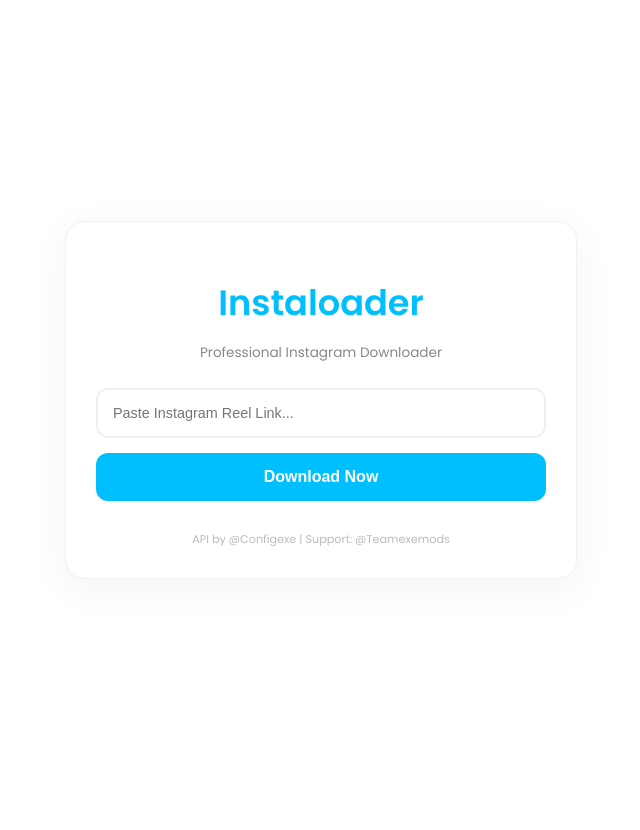
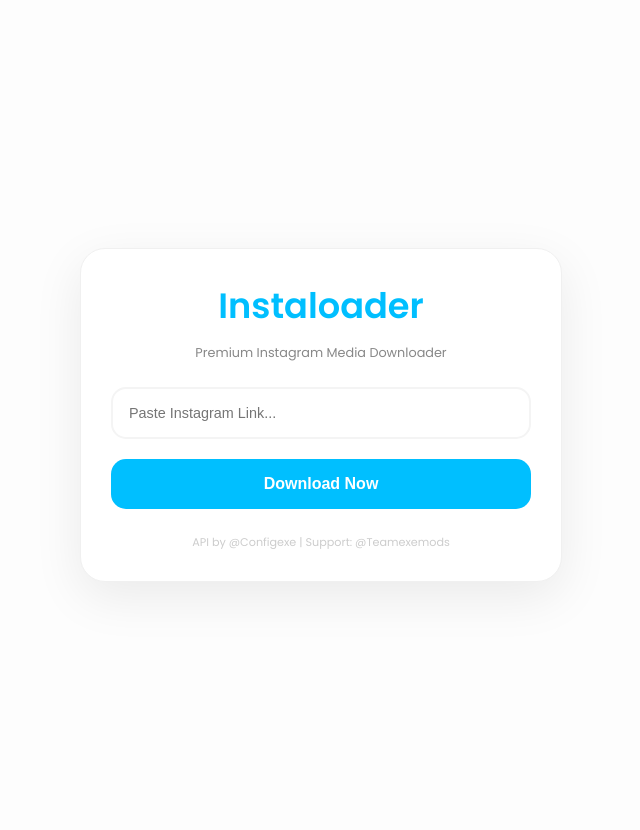
Before and after one commit to Configexe786/instaload, a Flask app: page / in a window 1280 px wide. Shown: the whole page, without its empty margins (319-959 px from the left). Before the commit the page ends 579 px from the top, so only its background shows below. Run offline with Flask 3, Linux system fonts and the light colour scheme; some libraries are stand-ins or nearby versions.

Commit message:
Update index.html

```diff
--- a/templates/index.html
+++ b/templates/index.html
@@ -6,120 +6,101 @@
     <title>Instaloader | Pro</title>
     <link href="https://fonts.googleapis.com/css2?family=Poppins:wght@400;600&display=swap" rel="stylesheet">
     <style>
-        :root { --sky-blue: #00BFFF; --white: #ffffff; }
-        body { font-family: 'Poppins', sans-serif; background: var(--white); display: flex; justify-content: center; align-items: center; min-height: 100vh; margin: 0; padding: 20px; box-sizing: border-box; }
-        .container { width: 100%; max-width: 450px; text-align: center; padding: 30px; border-radius: 20px; box-shadow: 0 10px 40px rgba(0,0,0,0.05); border: 1px solid #f0f0f0; background: #fff; }
-        h1 { color: var(--sky-blue); font-size: 2.2rem; margin-bottom: 5px; font-weight: 600; }
-        p { color: #888; margin-bottom: 25px; font-size: 0.85rem; }
-        input { width: 100%; padding: 15px; border: 2px solid #f0f0f0; border-radius: 12px; margin-bottom: 15px; box-sizing: border-box; outline: none; transition: 0.3s; font-size: 0.9rem; }
+        :root { --sky-blue: #00BFFF; --dark-blue: #0091ea; }
+        body { font-family: 'Poppins', sans-serif; background: #fdfdfd; margin: 0; display: flex; justify-content: center; align-items: center; min-height: 100vh; padding: 15px; }
+        .container { width: 100%; max-width: 420px; background: #fff; padding: 30px; border-radius: 25px; box-shadow: 0 15px 50px rgba(0,0,0,0.08); text-align: center; border: 1px solid #f0f0f0; }
+        h1 { color: var(--sky-blue); font-size: 2.2rem; margin: 0; }
+        p { color: #888; font-size: 0.8rem; margin-bottom: 25px; }
+        .input-group { position: relative; margin-bottom: 20px; }
+        input { width: 100%; padding: 16px; border: 2px solid #f4f4f4; border-radius: 15px; box-sizing: border-box; outline: none; transition: 0.3s; font-size: 0.9rem; }
         input:focus { border-color: var(--sky-blue); }
-        .btn-main { width: 100%; padding: 15px; background: var(--sky-blue); color: white; border: none; border-radius: 12px; font-weight: 600; cursor: pointer; transition: 0.3s; font-size: 1rem; }
-        .btn-main:hover { background: #0099cc; }
-
-        #loader { display: none; margin: 20px auto; border: 4px solid #f3f3f3; border-top: 4px solid var(--sky-blue); border-radius: 50%; width: 35px; height: 35px; animation: spin 1s linear infinite; }
+        .btn-get { width: 100%; padding: 16px; background: var(--sky-blue); color: #fff; border: none; border-radius: 15px; font-weight: 600; cursor: pointer; font-size: 1rem; transition: 0.3s; }
+        .btn-get:hover { background: var(--dark-blue); transform: translateY(-2px); }
+        #loader { display: none; border: 4px solid #f3f3f3; border-top: 4px solid var(--sky-blue); border-radius: 50%; width: 30px; height: 30px; animation: spin 1s linear infinite; margin: 20px auto; }
         @keyframes spin { 0% { transform: rotate(0deg); } 100% { transform: rotate(360deg); } }
-
-        .result-box { margin-top: 25px; display: none; }
-        .thumbnail-preview { width: 100%; border-radius: 15px; margin-bottom: 20px; border: 1px solid #eee; display: block; }
-
-        .dl-card { background: #f8fbff; padding: 15px; border-radius: 12px; margin-bottom: 12px; display: flex; justify-content: space-between; align-items: center; border: 1px solid #e1f5fe; transition: 0.3s; }
-        .dl-card:hover { transform: translateY(-2px); box-shadow: 0 5px 15px rgba(0,191,255,0.1); }
-
-        .label-text { font-size: 0.85rem; font-weight: 600; color: #444; }
-        .download-btn { background: var(--sky-blue); color: white; border: none; padding: 10px 18px; border-radius: 8px; font-size: 0.85rem; font-weight: 600; cursor: pointer; text-decoration: none; }
-        .download-btn:active { transform: scale(0.95); }
-
-        footer { margin-top: 30px; font-size: 0.7rem; color: #bbb; }
+        .result-area { display: none; margin-top: 25px; text-align: left; }
+        .thumb-img { width: 100%; border-radius: 15px; margin-bottom: 15px; border: 1px solid #eee; }
+        .dl-card { background: #f9f9f9; padding: 15px; border-radius: 12px; display: flex; justify-content: space-between; align-items: center; margin-bottom: 10px; border: 1px solid #f0f0f0; }
+        .dl-btn { background: var(--sky-blue); color: white; text-decoration: none; padding: 10px 15px; border-radius: 8px; font-size: 0.8rem; font-weight: 600; cursor: pointer; border: none; }
+        footer { margin-top: 25px; font-size: 0.7rem; color: #ccc; }
     </style>
 </head>
 <body>
+
 <div class="container">
     <h1>Instaloader</h1>
-        <p>Professional Instagram Downloader</p>
-        <input type="text" id="instaUrl" placeholder="Paste Instagram Reel Link...">
-        <button class="btn-main" onclick="startDownload()">Download Now</button>
+    <p>Premium Instagram Media Downloader</p>
+
+    <div class="input-group">
+        <input type="text" id="urlInput" placeholder="Paste Instagram Link...">
+    </div>
+    <button class="btn-get" onclick="fetchMedia()">Download Now</button>
 
     <div id="loader"></div>
 
-        <div id="result-area" class="result-box">
-            <div id="preview-section"></div>
-            <div id="buttons-section"></div>
+    <div id="resultArea" class="result-area">
+        <div id="preview"></div>
+        <div id="buttons"></div>
     </div>
 
     <footer>API by @Configexe | Support: @Teamexemods</footer>
 </div>
 
 <script>
-        async function startDownload() {
-            const url = document.getElementById('instaUrl').value.trim();
-            const loader = document.getElementById('loader');
-            const resultArea = document.getElementById('result-area');
-            const previewSection = document.getElementById('preview-section');
-            const buttonsSection = document.getElementById('buttons-section');
+    async function fetchMedia() {
+        const url = document.getElementById('urlInput').value.trim();
+        if(!url) return alert("URL dalo pehle!");
 
-            if(!url) return alert("Pehle link toh dalo!");
-
-            loader.style.display = "block";
-            resultArea.style.display = "none";
-            previewSection.innerHTML = "";
-            buttonsSection.innerHTML = "";
+        document.getElementById('loader').style.display = "block";
+        document.getElementById('resultArea').style.display = "none";
 
         try {
             const response = await fetch(`/fetch?url=${encodeURIComponent(url)}`);
             const data = await response.json();
-                loader.style.display = "none";
+            document.getElementById('loader').style.display = "none";
 
-                if(data.status === "success" && data.links && data.links.length >= 2) {
-                    const reelLink = data.links[0]; // JSON ka pehla link (Reel)
-                    const thumbLink = data.links[1]; // JSON ka doosra link (Thumbnail)
+            if(data.status === "success" && data.links) {
+                document.getElementById('resultArea').style.display = "block";
+                const reel = data.links[0];
+                const thumb = data.links[1] || data.links[0]; // fallback agar ek hi link aaye
 
-                    resultArea.style.display = "block";
+                // Show Preview
+                document.getElementById('preview').innerHTML = `<img src="${thumb}" class="thumb-img">`;
 
-                    // 1. Thumbnail Preview dikhao
-                    previewSection.innerHTML = `<img src="${thumbLink}" class="thumbnail-preview" alt="Thumbnail">`;
-
-                    // 2. Download Reel Button
-                    createButton("Download Reel (Video)", reelLink, "video", buttonsSection);
-
-                    // 3. Download Thumbnail Button
-                    createButton("Download Thumbnail (Image)", thumbLink, "image", buttonsSection);
-
+                // Show Buttons
+                document.getElementById('buttons').innerHTML = `
+                    <div class="dl-card">
+                        <span style="font-weight:600; font-size:0.8rem;">Reel Video (MP4)</span>
+                        <button class="dl-btn" onclick="downloadFile('${reel}', 'Reel.mp4')">Download Reel</button>
+                    </div>
+                    <div class="dl-card">
+                        <span style="font-weight:600; font-size:0.8rem;">Thumbnail (JPG)</span>
+                        <button class="dl-btn" onclick="downloadFile('${thumb}', 'Thumbnail.jpg')">Download Thumb</button>
+                    </div>
+                `;
             } else {
-                    alert("Media fetch nahi ho paya. Sahi link use karein!");
+                alert("Media not found! Check if account is private.");
             }
         } catch(e) {
-                loader.style.display = "none";
-                alert("Server Connection Error!");
+            document.getElementById('loader').style.display = "none";
+            alert("Server Error! Try again.");
         }
     }
 
-        function createButton(label, link, type, container) {
-            const div = document.createElement('div');
-            div.className = 'dl-card';
-            const fileName = type === "video" ? "Insta_Reel.mp4" : "Insta_Thumb.jpg";
-
-            div.innerHTML = `
-                <span class="label-text">${label}</span>
-                <button class="download-btn" onclick="forceDownload('${link}', '${fileName}')">Download</button>
-            `;
-            container.appendChild(div);
-        }
-
-        // Direct Download Logic
-        async function forceDownload(url, filename) {
+    async function downloadFile(fileUrl, fileName) {
         try {
-                const response = await fetch(url);
-                const blob = await response.blob();
-                const blobUrl = window.URL.createObjectURL(blob);
+            const res = await fetch(fileUrl);
+            const blob = await res.blob();
+            const url = window.URL.createObjectURL(blob);
             const a = document.createElement('a');
-                a.href = blobUrl;
-                a.download = filename;
+            a.href = url;
+            a.download = fileName;
             document.body.appendChild(a);
             a.click();
+            window.URL.revokeObjectURL(url);
             document.body.removeChild(a);
-                window.URL.revokeObjectURL(blobUrl);
-            } catch (err) {
-                window.open(url, '_blank'); // Fallback
+        } catch (e) {
+            window.open(fileUrl, '_blank');
         }
     }
 </script>
```
Lines whose indentation alone changed are shown as unchanged.
